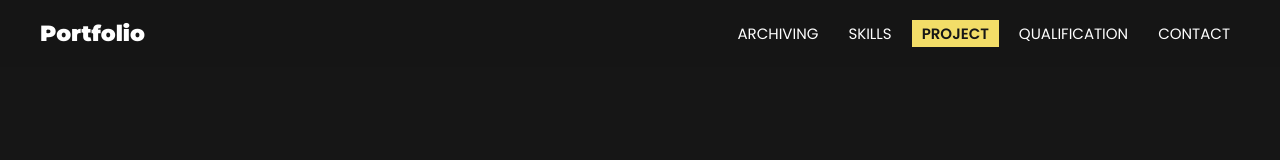
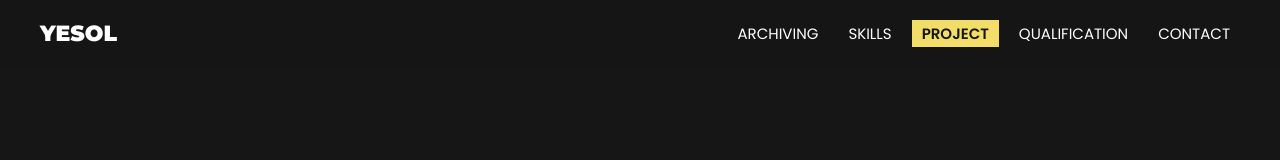
Before and after one commit to Yoonyesol/my_portfolio, a React (Create React App) app: page / in a window 1280 px wide. Shown: the top 160 px of the page. Built offline with nearby package versions, Linux system fonts and the light colour scheme.

Commit message:
🔨chore: 헤더 타이틀 수정

```diff
--- a/src/components/Header.js
+++ b/src/components/Header.js
@@ -34,7 +34,7 @@ const Header = ({
       <div className="header-contents">
         <div className="title-toggle">
           <span className="header-title" onClick={moveToHome}>
-            Portfolio
+            YESOL
           </span>
           <div className="toggle-button">
             <img
```
